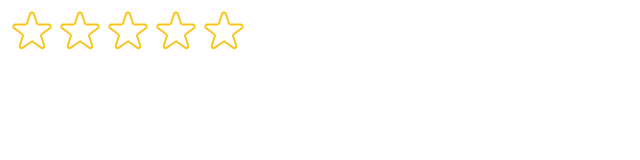
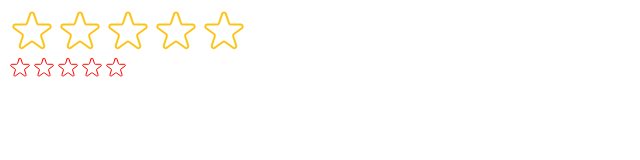
Before and after one commit to Scientific-Research/usepopcorn, a React (Vite) app: page / in a window 1280 px wide. Shown: the top 160 px of the page, without its empty margins (0-640 px from the left). Built offline with nearby package versions, Linux system fonts and the light colour scheme.

Commit message:
the second component with red as color and 24 as size!

```diff
--- a/src/main.tsx
+++ b/src/main.tsx
@@ -8,6 +8,7 @@ ReactDOM.createRoot(document.getElementById("root") as HTMLElement).render(
   <React.StrictMode>
     {/* <App /> */}
     <StarRating maxRating={5} color="#fcc419" size={48} />
+    <StarRating maxRating={5} color="red" size={24} />
     {/* <StarRating maxRating={10} /> */}
     {/* we have to define default value in Typescript as undefined, it doesn't accept null as default value! */}
     {/* <StarRating maxRating={undefined} /> */}
```
